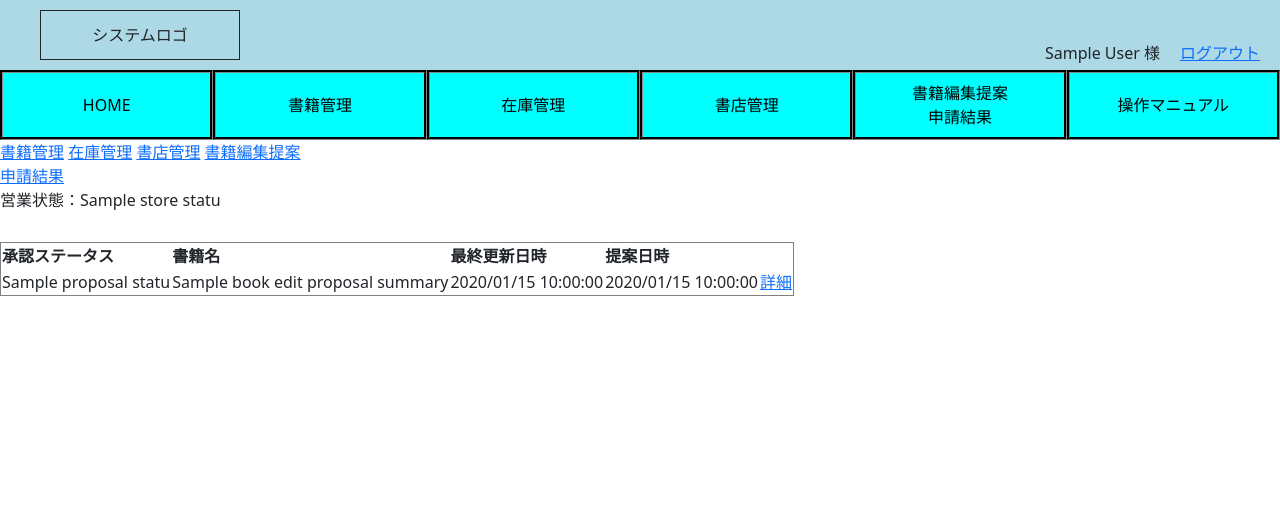
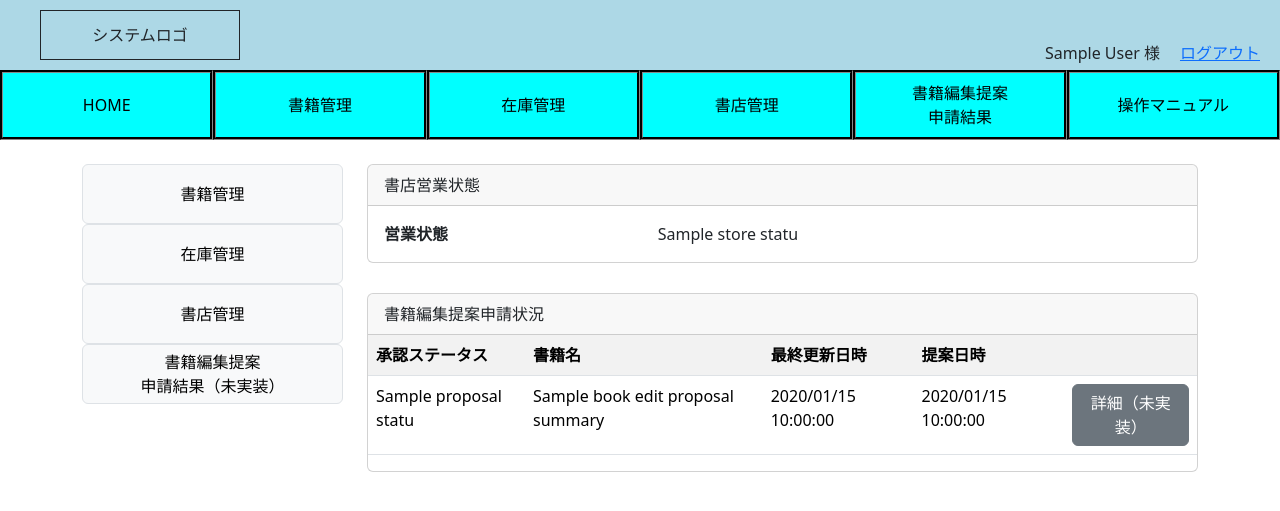
Before and after one commit to uk-works/ibis, a Spring app: template src/main/resources/templates/dashboard/store.html in a window 1280 px wide. Shown: the top 511 px of the page. Run offline with Thymeleaf, Linux system fonts and the light colour scheme; the template is opened without the code that fills it: most values are stand-ins (such as "Sample title", 1, 10 or a date in 2020); data that the repository does not hold is empty.

Commit message:
書店員ダッシュボード　レイアウト実装

```diff
--- a/src/main/resources/templates/dashboard/store.html
+++ b/src/main/resources/templates/dashboard/store.html
@@ -14,32 +14,52 @@
 
 <body>
 
-	<main>
-		<div class="dashboard">
-			<nav class="nav-submenu">
-			    <a href="/book/list" class="nav-sub-item">書籍管理</a>
-			    <a href="/inventory/list" class="nav-sub-item">在庫管理</a>
-			    <a href="/store/list" class="nav-sub-item">書店管理</a>
-			    <a href="/bookeditproposal/list" class="nav-sub-item">書籍編集提案<br>申請結果</a>
-			</nav>
+	<main class="container mt-4">
+		<div class="row">
+			<div class="col-md-3">
+				<div class="d-grid">
+					<a href="/book/list" class="btn btn-light border text-center menu-btn">書籍管理</a>
+					<a href="/inventory/list" class="btn btn-light border text-center menu-btn">在庫管理</a>
+					<a href="/store/edit" class="btn btn-light border text-center menu-btn">書店管理</a>
+					<a href="#" class="btn btn-light border text-center menu-btn">書籍編集提案<br>申請結果（未実装）</a>
+				</div>
+			</div>
 
 			<div class="flex-cards">
-
-				<div class="table-item">
-					営業状態：<span>[[${dashboardInfo.storeStatus.getLabel}]]</span>
+				<div class="card">
+					<div class="card-header">
+						書店営業状態
+					</div>
+					<div class="card-body">
+						<div class="row">
+						    <div class="col-4 fw-bold">
+						        営業状態
+						    </div>
+						    <div class="col-8">
+						        [[${dashboardInfo.storeStatus.getLabel}]]
+						    </div>
+						</div>
+					</div>
 				</div>
 
-				<div class="table-item">
-					<table border="1" >
-						<tr><th>承認ステータス</th><th>書籍名</th><th>最終更新日時</th><th>提案日時</th></tr>
+
+				<div class="card">
+					<div class="card-header">
+						書籍編集提案申請状況
+					</div>
+					<div class="card-body p-0">
+						<table class="table table-striped">
+							<tr><th>承認ステータス</th><th>書籍名</th><th>最終更新日時</th><th>提案日時</th><th></th></tr>
 							<tr th:each="summary : ${dashboardInfo.bookEditProposalSummaries}" th:object="${summary}">
 								<td>[[*{proposalStatus.getLabel}]]</td>
 								<td>[[*{bookTitle}]]</td>
 								<td>[[*{#temporals.format(updatedAt, 'yyyy/MM/dd HH:mm:ss')}]]</td>
 								<td>[[*{#temporals.format(proposedAt, 'yyyy/MM/dd HH:mm:ss')}]]</td>
-							<td><a href="#">詳細</a></td>
+								<td><button class="btn btn-secondary" th:onclick="|location.href='@{#}'|">詳細（未実装）</button></td>
 							</tr>
 						</table>
+					</div>
+
 				</div>
 			</div>
 
```
Lines whose indentation alone changed are shown as unchanged.
